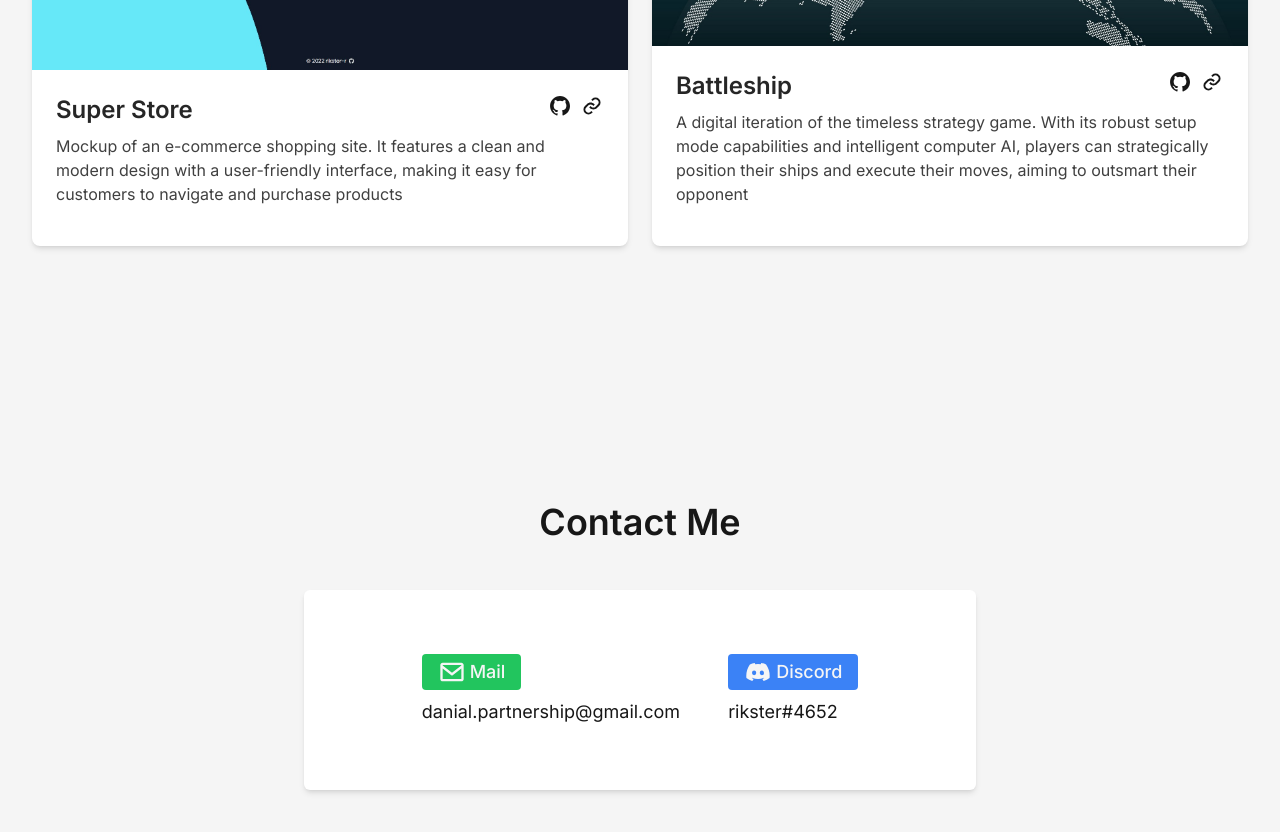
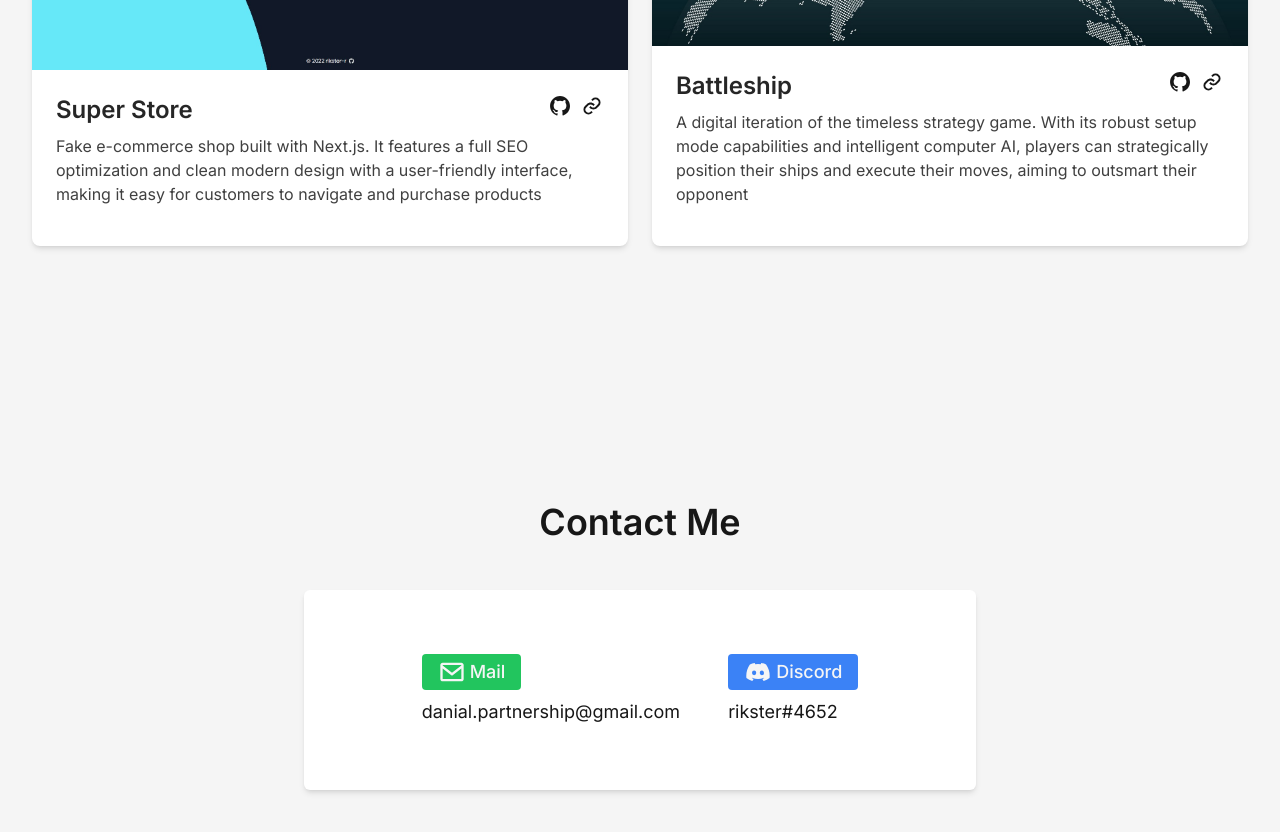
Before and after one commit to rikster-r/portfolio, a React (Vite) app: page / in a window 1280 px wide. Shown: the part 2860-3692 px from the top of the page. Built offline with nearby package versions, Linux system fonts and the light colour scheme; no server answers; the HTML template or start-up script is replaced by a standard one.

Commit message:
Change project's link

```diff
--- a/src/components/Projects.jsx
+++ b/src/components/Projects.jsx
@@ -32,10 +32,10 @@ const Projects = () => {
         />
         <Project
           title="Super Store"
-          description="Mockup of an e-commerce shopping site. It features a clean and modern design with a user-friendly interface, making it easy for customers to navigate and purchase products"
+          description="Fake e-commerce shop built with Next.js. It features a full SEO optimization and clean modern design with a user-friendly interface, making it easy for customers to navigate and purchase products"
           imageSource="showcase-2"
           repo="https://github.com/rikster-r/super-store"
-          live="https://rikster-r.github.io/super-store"
+          live="https://superstore-shop.vercel.app/"
         />
         <Project
           title="Battleship"
```
